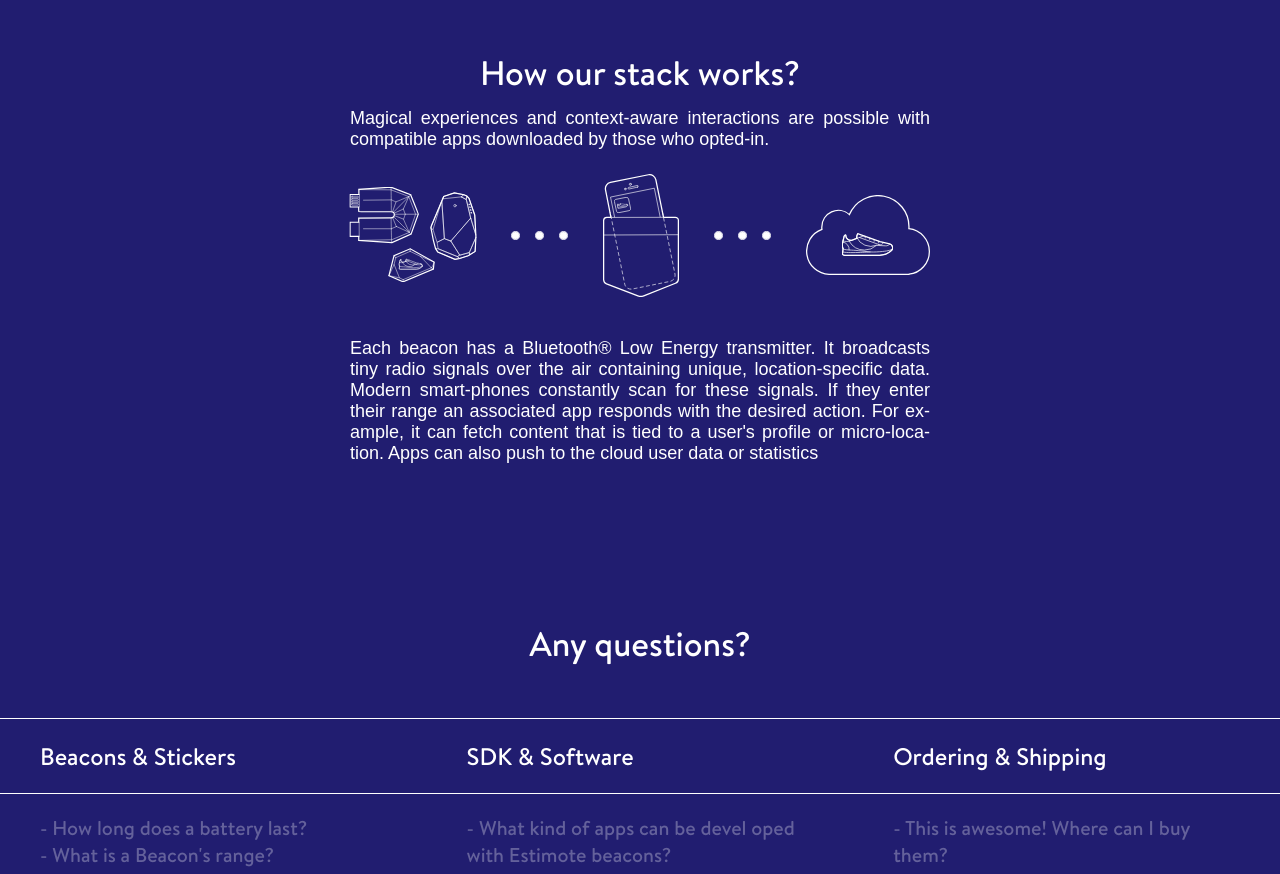
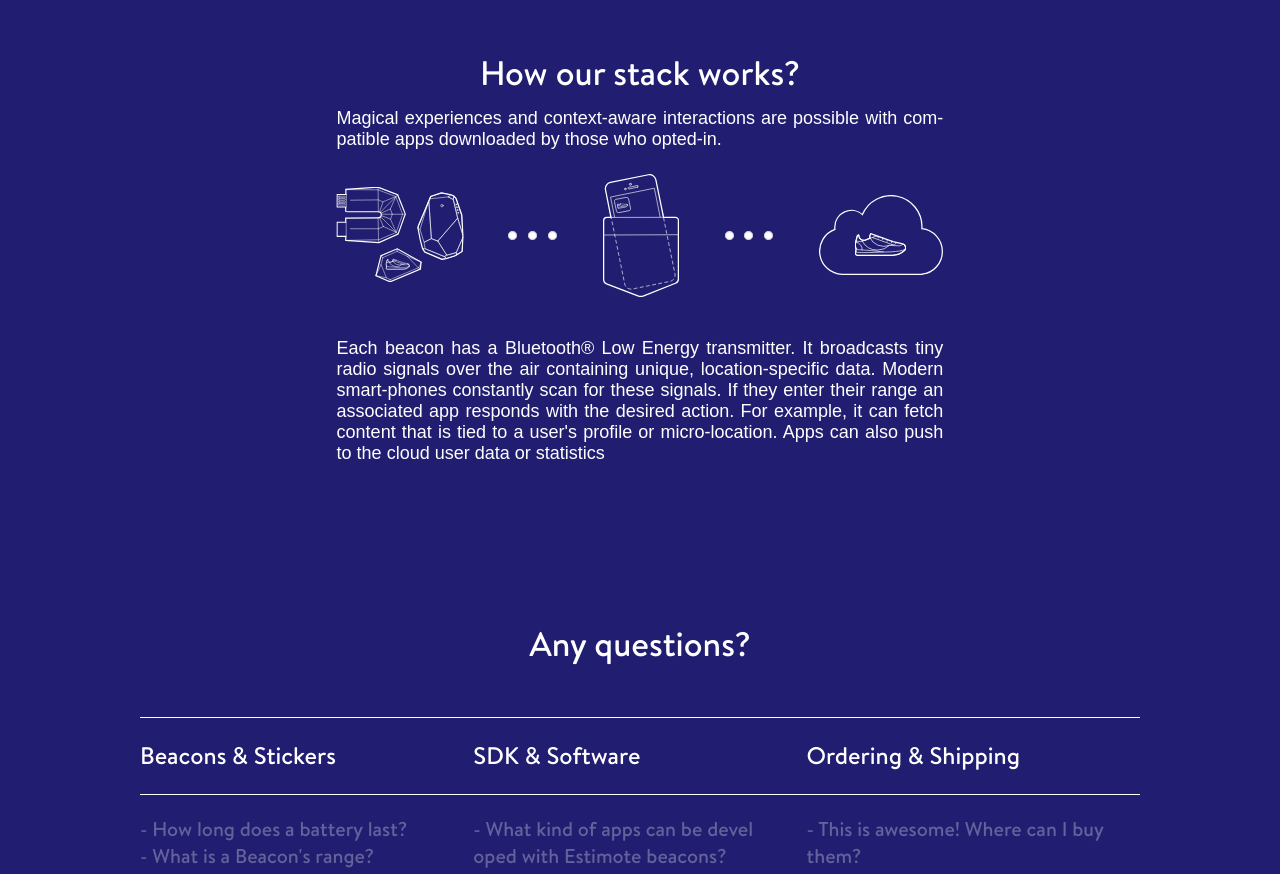
Before and after one commit to ayreeve/Front-end-recruitment-task-2, a website: page index.html in a window 1280 px wide. Shown: the part 61-935 px from the top of the page. Drawn offline with nearby package versions, Linux system fonts and the light colour scheme; a small style sheet from the web is missing.

Commit message:
grid improvement

```diff
--- a/index.html
+++ b/index.html
@@ -16,20 +16,25 @@
 </head>
 
 <body>
-    <container>
 
     <a href="https://estimote.com"><img src="images/logo/logo.png" alt="Estimote logo" class="logo"></a>
 
-        <section class="intro row">
-            <header class="col-m-12">
+    <section class="intro">
+        <div class="container">
+            <div class="row">
+                <header>
                     <h1>How our stack works?</h1>
                 </header>
 
-            <p class="col-m-6 col-offset-3">Magical experiences and context-aware interactions are possible with compatible apps downloaded by those who opted-in.</p>
+                <p class="col-m-8 col-offset-2">Magical experiences and context-aware interactions are possible with compatible apps downloaded by those who opted-in.</p>
+            </div>
+        </div>
     </section>
 
-        <section class="row svg_color_mask">
-            <figure class="col-m-6 col-offset-3">
+    <section class="svg_color_mask">
+        <div class="container">
+            <div class="row">
+                <figure class="col-m-8 col-offset-2">
                     <img src="images/svg_pictures/beacons.svg" alt="beacons set" class="beacons">
                     <img src="images/svg_pictures/dot.svg" alt="loading dot" class="dot dot_1">
                     <img src="images/svg_pictures/dot.svg" alt="loading dot" class="dot dot_2">
@@ -49,14 +54,22 @@
                         <img src="images/svg_pictures/cloud_shoe.svg" alt="shoe in cloud" class="cloud_shoe">
                     </div>
                 </figure>
+            </div>
+        </div>
     </section>
 
-        <section class="description row">
-            <p class="col-m-6 col-offset-3">Each beacon has a Bluetooth® Low Energy transmitter. It broadcasts tiny radio signals over the air containing unique, location-specific data. Modern smart-phones constantly scan for these signals. If they enter their range an associated app responds with the desired action. For example, it can fetch content that is tied to a user's profile or micro-location. Apps can also push to the cloud user data or statistics</p>
+    <section class="description">
+        <div class="container">
+            <div class="row">
+                <p class="col-m-8 col-offset-2">Each beacon has a Bluetooth® Low Energy transmitter. It broadcasts tiny radio signals over the air containing unique, location-specific data. Modern smart-phones constantly scan for these signals. If they enter their range an associated app responds with the desired action. For example, it can fetch content that is tied to a user's profile or micro-location. Apps can also push to the cloud user data or statistics</p>
+            </div>
+        </div>
     </section>
 
-        <section class="faq row">
-            <header class="col-m-12">
+    <section class="faq">
+        <div class="container">
+            <div class="row">
+                <header>
                     <h1>Any questions?</h1>
                 </header>
 
@@ -107,12 +120,14 @@
                         </li>
                     </ul>
                 </div>
+            </div>
+        </div>
     </section>
 
-        <section class="table row">
+    <section class="table">
         <header>
             <h1 class>How can I implement it ?</h1>
-                <table class="col-m-2 col-offset-5">
+            <table>
                 <tr>
                     <td>retail</td>
                     <td>airports</td>
@@ -124,7 +139,7 @@
             </table>
         </header>
     </section>
-    </container>
+
 
     <!-- SCRIPTS -->
     <script src="https://cdnjs.cloudflare.com/ajax/libs/gsap/1.19.1/TweenMax.min.js" type="text/javascript"></script>
--- a/sass/style.sass
+++ b/sass/style.sass
@@ -8,14 +8,15 @@ body
     font-family: 'Brandon Text Medium', Arial, sans-serif
     color: #fff
 
-.container
+section
     width: 100%
-    max-width: 1200px
-    margin: 0 auto
 
 section > .container
-    margin: 10vh 0 auto
     text-align: center
+
+.container
+    max-width: 1000px
+    margin: 0 auto
 
 /* fonts */
 @font-face
@@ -25,7 +26,6 @@ section > .container
 h1
     font-size: 34px
     font-weight: lighter
-    text-align: center
 
 h2
     font-size: 24px
@@ -94,9 +94,6 @@ p
         transform: scale(1.1)
 
 /* HEADER */
-.col-m-12
-    margin: 0
-    padding: 0
 
 .intro h1
     margin: 110px 0 0 0
@@ -123,7 +120,7 @@ figure
 .dot
     max-width: 9px
     max-height: 9px
-    margin: -20px
+    margin: -35px
     background-size: cover
 
 /* mobile with icon*/
@@ -169,34 +166,38 @@ figure
     margin-top: 144px
 
 .faq_line
-    margin-top: 23px
+    margin-top: 22px
     padding: 0
     border-top: 1px solid #fff
 
 .faq h2
-    padding: 0 0 20px 40px
+    padding-bottom: 22px
     border-bottom: 1px solid #fff
 
 .faq ul
-    padding-right: 40px
+    padding: 0 20px 0 0
     list-style: none
     font-size: 20px
+    text-align: left
     color: rgba(255, 255, 255, .3)
 
 /* TABLE */
+.table
+    text-align: center
+
 .table h1
     margin-top: 144px
     margin-bottom: 58px
 
 table
     margin-bottom: 120px
+    display: inline-block
     border-collapse: collapse
 
 td
     padding: 12px 42px
     border: 1px solid
     font-size: 18px
-    text-align: center
 
 /* MEDIA QUERIES */
 @media (min-width: 768px)
```
Also changed, not shown: css/style.css, sass/style.css, 2 other files. Lines whose indentation alone changed are shown as unchanged.
